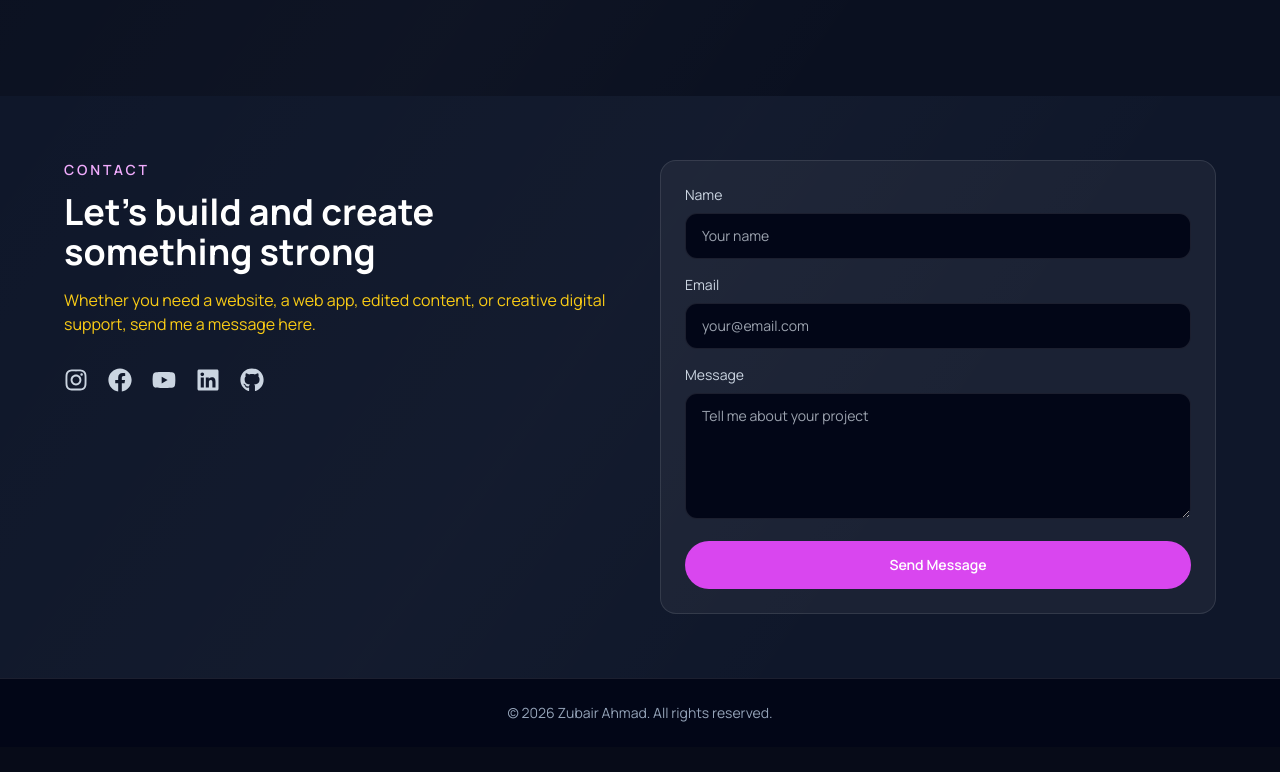
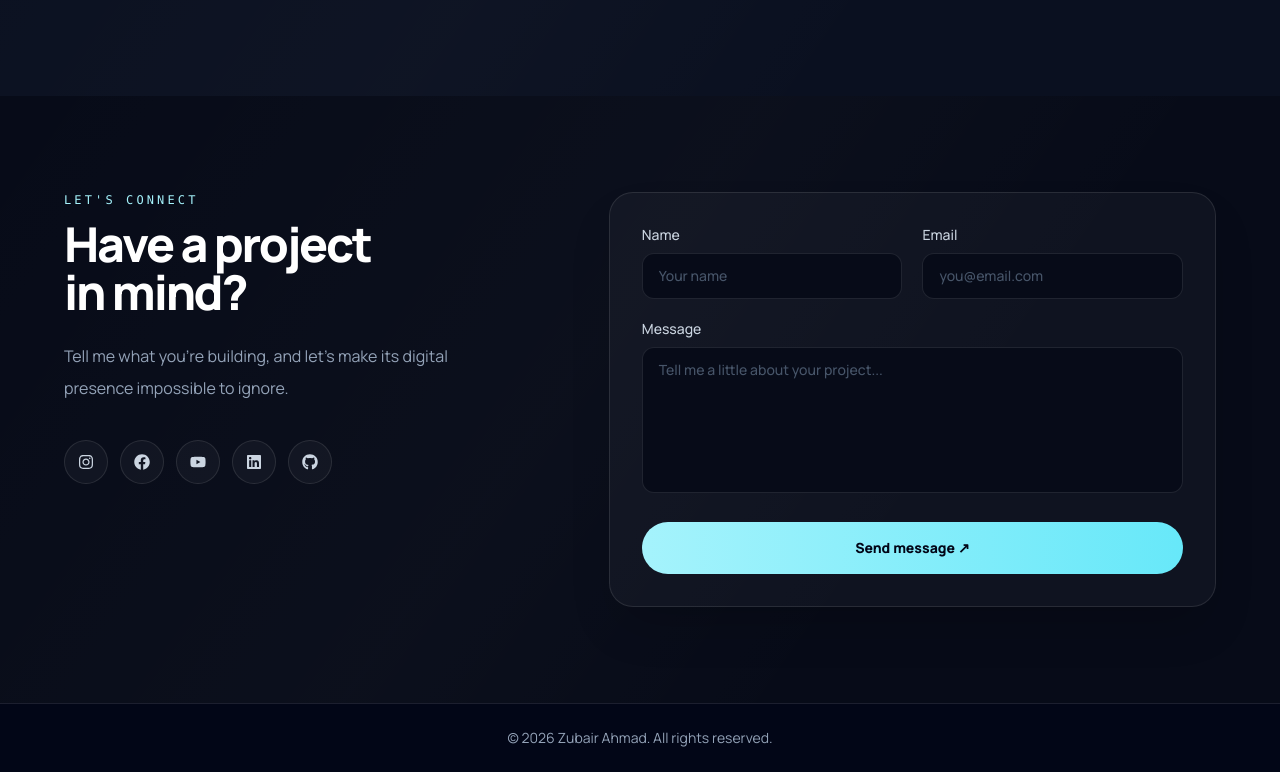
Before and after one commit to zubair2018/live-portfolio, a React (Vite) app: page / in a window 1280 px wide. Shown: the part 3847-4619 px from the top of the page. Before the commit the page ends 4594 px from the top, so only its background shows below. Built offline with nearby package versions, Linux system fonts and the light colour scheme.

Commit message:
Polish portfolio section design

```diff
--- a/src/components/Contact.jsx
+++ b/src/components/Contact.jsx
@@ -1,187 +1,52 @@
 import { useRef, useState } from "react";
 import emailjs from "@emailjs/browser";
-import {
-  FaInstagram,
-  FaFacebook,
-  FaYoutube,
-  FaLinkedin,
-  FaGithub,
-} from "react-icons/fa";
+import { FaInstagram, FaFacebook, FaYoutube, FaLinkedin, FaGithub } from "react-icons/fa";
 
 export default function Contact() {
   const formRef = useRef(null);
   const [status, setStatus] = useState({ type: "", message: "" });
   const [loading, setLoading] = useState(false);
-
   const serviceId = "service_uvqc30b";
   const templateId = "template_zuoq5hs";
   const publicKey = import.meta.env.VITE_EMAILJS_PUBLIC_KEY;
 
-  const handleSubmit = (e) => {
-    e.preventDefault();
+  const handleSubmit = (event) => {
+    event.preventDefault();
     setLoading(true);
     setStatus({ type: "", message: "" });
-
     emailjs.sendForm(serviceId, templateId, formRef.current, publicKey).then(
-      () => {
-        setLoading(false);
-        setStatus({
-          type: "success",
-          message: "Your message has been sent successfully.",
-        });
-        formRef.current.reset();
-      },
-      () => {
-        setLoading(false);
-        setStatus({
-          type: "error",
-          message: "Something went wrong. Please try again.",
-        });
-      }
+      () => { setLoading(false); setStatus({ type: "success", message: "Your message is on its way. I’ll get back to you soon." }); formRef.current.reset(); },
+      () => { setLoading(false); setStatus({ type: "error", message: "Something went wrong. Please try again." }); }
     );
   };
 
+  const socials = [
+    [FaInstagram, "Instagram", "https://www.instagram.com/glitchtrical?igsh=MTBhcnJ2aTNqM2hpNA=="],
+    [FaFacebook, "Facebook", "https://www.facebook.com/share/1EQDgGpALZ/"],
+    [FaYoutube, "YouTube", "https://www.youtube.com/@mirzubair321"],
+    [FaLinkedin, "LinkedIn", "https://www.linkedin.com/in/zubair-ahmad-mir-45721b1bb"],
+    [FaGithub, "GitHub", "https://github.com/zubair2018"],
+  ];
+
   return (
-    <section id="contact" className="bg-slate-900 px-5 py-16 text-white">
-      <div className="mx-auto grid max-w-6xl gap-10 md:grid-cols-2">
+    <section id="contact" className="bg-[#070b18] px-5 py-24 text-white sm:px-8 lg:px-10">
+      <div className="mx-auto grid max-w-6xl gap-12 lg:grid-cols-[0.9fr_1.1fr]">
         <div>
-          <p className="mb-3 text-sm font-semibold uppercase tracking-[0.2em] text-fuchsia-300">
-            Contact
-          </p>
-          <h2 className="text-3xl font-bold sm:text-4xl">
-            Let&apos;s build and create something strong
-          </h2>
-          <p className="mt-4 text-sm leading-7 text-yellow-400 sm:text-base">
-            Whether you need a website, a web app, edited content, or creative
-            digital support, send me a message here.
-          </p>
-
-          <div className="mt-8 flex flex-wrap gap-5 text-2xl">
-            <a
-              href="https://www.instagram.com/glitchtrical?igsh=MTBhcnJ2aTNqM2hpNA=="
-              target="_blank"
-              rel="noopener noreferrer"
-              className="text-slate-300 transition hover:text-fuchsia-300"
-              aria-label="Instagram"
-            >
-              <FaInstagram />
-            </a>
-
-            <a
-              href="https://www.facebook.com/share/1EQDgGpALZ/"
-              target="_blank"
-              rel="noopener noreferrer"
-              className="text-slate-300 transition hover:text-fuchsia-300"
-              aria-label="Facebook"
-            >
-              <FaFacebook />
-            </a>
-
-            <a
-              href="https://www.youtube.com/@mirzubair321"
-              target="_blank"
-              rel="noopener noreferrer"
-              className="text-slate-300 transition hover:text-fuchsia-300"
-              aria-label="YouTube"
-            >
-              <FaYoutube />
-            </a>
-
-            <a
-              href="https://www.linkedin.com/in/zubair-ahmad-mir-45721b1bb"
-              target="_blank"
-              rel="noopener noreferrer"
-              className="text-slate-300 transition hover:text-fuchsia-300"
-              aria-label="LinkedIn"
-            >
-              <FaLinkedin />
-            </a>
-
-            <a
-              href="https://github.com/zubair2018"
-              target="_blank"
-              rel="noopener noreferrer"
-              className="text-slate-300 transition hover:text-fuchsia-300"
-              aria-label="GitHub"
-            >
-              <FaGithub />
-            </a>
+          <p className="font-mono text-xs font-medium uppercase tracking-[0.26em] text-cyan-200">Let&apos;s connect</p>
+          <h2 className="mt-3 text-4xl font-extrabold tracking-[-0.045em] sm:text-5xl">Have a project<br />in mind?</h2>
+          <p className="mt-6 max-w-md text-base leading-8 text-slate-400">Tell me what you&apos;re building, and let&apos;s make its digital presence impossible to ignore.</p>
+          <div className="mt-9 flex flex-wrap gap-3">
+            {socials.map(([Icon, label, href]) => <a key={label} href={href} target="_blank" rel="noopener noreferrer" aria-label={label} className="grid h-11 w-11 place-items-center rounded-full border border-white/10 bg-white/[0.035] text-slate-300 transition hover:-translate-y-1 hover:border-fuchsia-300/40 hover:bg-fuchsia-300/10 hover:text-fuchsia-100"><Icon /></a>)}
           </div>
         </div>
-
-        <form
-          ref={formRef}
-          onSubmit={handleSubmit}
-          className="rounded-2xl border border-white/10 bg-white/5 p-6"
-        >
-          <div className="mb-4">
-            <label
-              htmlFor="from_name"
-              className="mb-2 block text-sm text-slate-300"
-            >
-              Name
-            </label>
-            <input
-              id="from_name"
-              name="from_name"
-              type="text"
-              required
-              className="w-full rounded-xl border border-white/10 bg-slate-950 px-4 py-3 text-sm text-white outline-none transition focus:border-fuchsia-400"
-              placeholder="Your name"
-            />
+        <form ref={formRef} onSubmit={handleSubmit} className="rounded-3xl border border-white/10 bg-white/[0.035] p-6 shadow-2xl shadow-black/20 sm:p-8">
+          <div className="grid gap-5 sm:grid-cols-2">
+            <label className="text-sm font-medium text-slate-300">Name<input id="from_name" name="from_name" required placeholder="Your name" className="mt-2 w-full rounded-xl border border-white/10 bg-[#070b18] px-4 py-3 text-sm text-white outline-none transition placeholder:text-slate-600 focus:border-cyan-300/60 focus:ring-2 focus:ring-cyan-300/10" /></label>
+            <label className="text-sm font-medium text-slate-300">Email<input id="from_email" name="from_email" type="email" required placeholder="you@email.com" className="mt-2 w-full rounded-xl border border-white/10 bg-[#070b18] px-4 py-3 text-sm text-white outline-none transition placeholder:text-slate-600 focus:border-cyan-300/60 focus:ring-2 focus:ring-cyan-300/10" /></label>
           </div>
-
-          <div className="mb-4">
-            <label
-              htmlFor="from_email"
-              className="mb-2 block text-sm text-slate-300"
-            >
-              Email
-            </label>
-            <input
-              id="from_email"
-              name="from_email"
-              type="email"
-              required
-              className="w-full rounded-xl border border-white/10 bg-slate-950 px-4 py-3 text-sm text-white outline-none transition focus:border-fuchsia-400"
-              placeholder="your@email.com"
-            />
-          </div>
-
-          <div className="mb-4">
-            <label
-              htmlFor="message"
-              className="mb-2 block text-sm text-slate-300"
-            >
-              Message
-            </label>
-            <textarea
-              id="message"
-              name="message"
-              rows="5"
-              required
-              className="w-full rounded-xl border border-white/10 bg-slate-950 px-4 py-3 text-sm text-white outline-none transition focus:border-fuchsia-400"
-              placeholder="Tell me about your project"
-            />
-          </div>
-
-          <button
-            type="submit"
-            disabled={loading}
-            className="inline-flex min-h-[48px] w-full items-center justify-center rounded-full bg-fuchsia-500 px-6 py-3 text-sm font-semibold text-white transition hover:bg-fuchsia-600 disabled:opacity-60"
-          >
-            {loading ? "Sending..." : "Send Message"}
-          </button>
-
-          {status.message && (
-            <p
-              className={`mt-4 text-sm ${
-                status.type === "success" ? "text-emerald-400" : "text-red-400"
-              }`}
-            >
-              {status.message}
-            </p>
-          )}
+          <label className="mt-5 block text-sm font-medium text-slate-300">Message<textarea id="message" name="message" rows="6" required placeholder="Tell me a little about your project..." className="mt-2 w-full resize-none rounded-xl border border-white/10 bg-[#070b18] px-4 py-3 text-sm text-white outline-none transition placeholder:text-slate-600 focus:border-cyan-300/60 focus:ring-2 focus:ring-cyan-300/10" /></label>
+          <button type="submit" disabled={loading} className="mt-6 inline-flex min-h-[52px] w-full items-center justify-center rounded-full bg-gradient-to-r from-cyan-200 to-cyan-300 px-6 text-sm font-extrabold text-slate-950 transition hover:scale-[1.015] hover:shadow-xl hover:shadow-cyan-300/20 disabled:opacity-60">{loading ? "Sending..." : "Send message ↗"}</button>
+          {status.message && <p className={`mt-4 text-sm ${status.type === "success" ? "text-emerald-300" : "text-rose-300"}`}>{status.message}</p>}
         </form>
       </div>
     </section>
```
